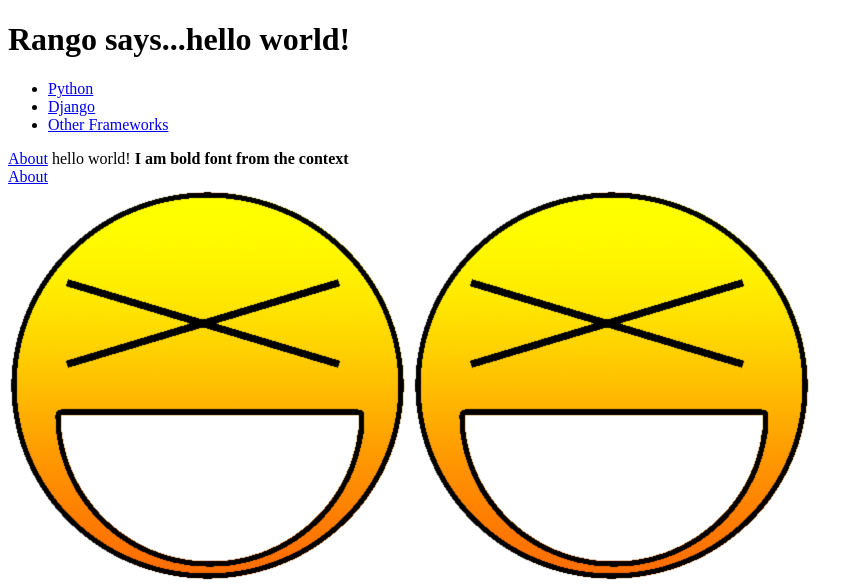
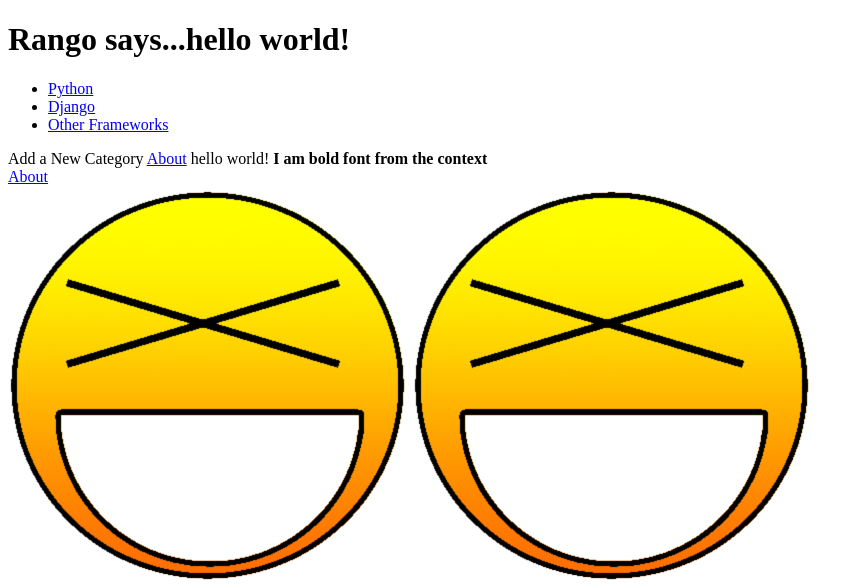
Before and after one commit to 668Jerry/tango277, a Django app: page / in a window 1280 px wide. Shown: the top 588 px of the page, without its empty margins (0-864 px from the left). Run offline with Django 3.2, Linux system fonts and the light colour scheme; data comes from the database, SQL or seed files in the repository; parts of the project's set-up code (start-up, migrations or seed data) failed here and were passed over.

Commit message:
7.2.5finished

```diff
--- a/templates/rango/index.html
+++ b/templates/rango/index.html
@@ -19,6 +19,7 @@
             <strong>There are no categories present.</strong>
         {% endif %}
 
+        <ahref="/rango/add_category/">Add a New Category</a>
         <a href="/rango/about/">About</a>
 
         hello world! <strong>{{ boldmessage }}</strong><br/>
```
